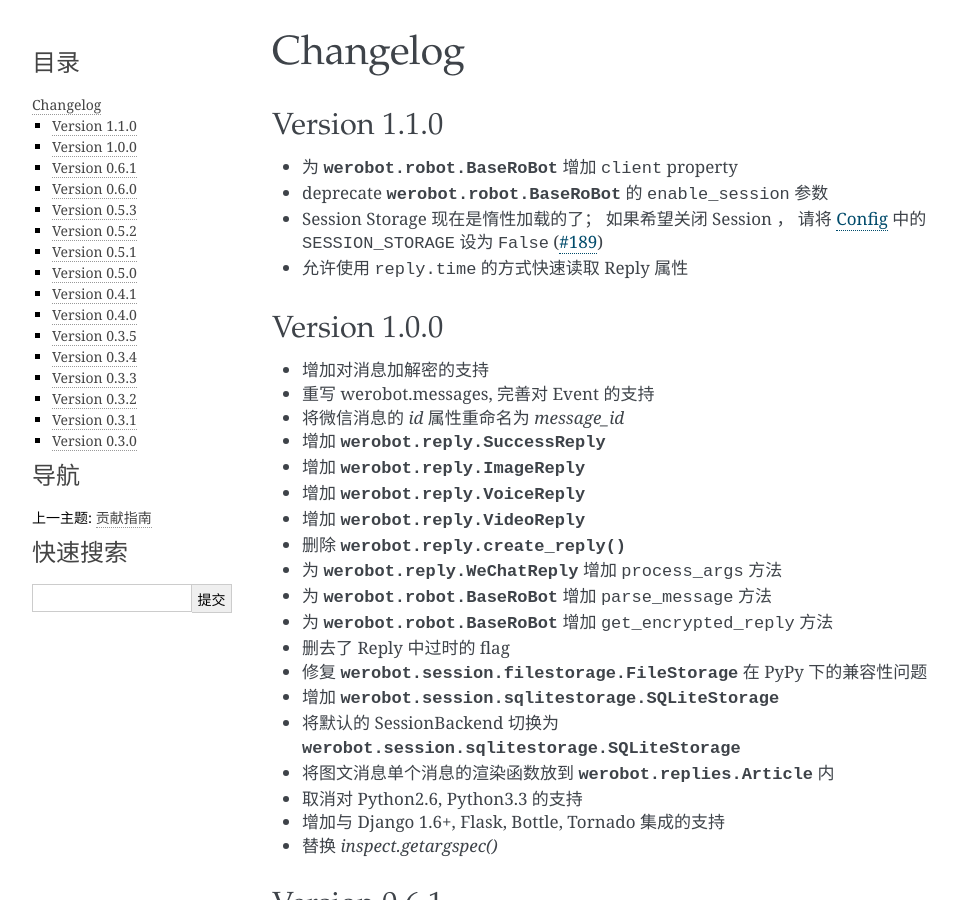
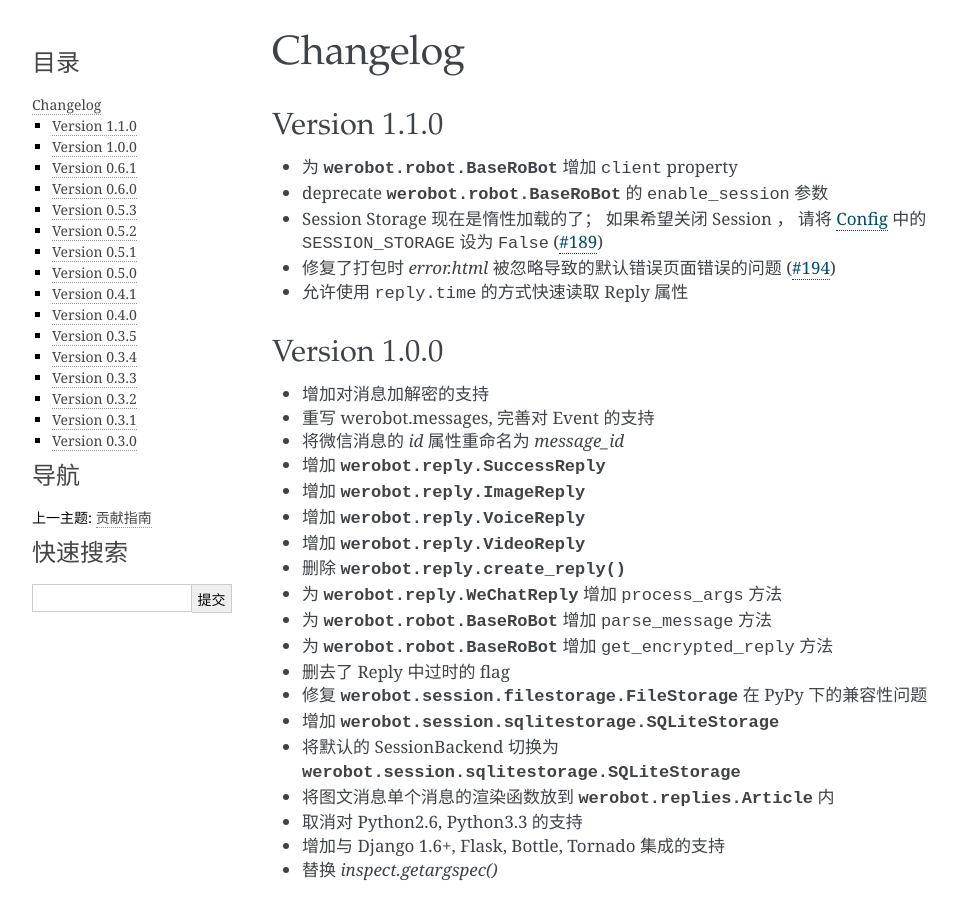
Before and after one commit to offu/WeRoBot, a Sphinx documentation site: the page built from docs/changelog.rst, in a window 1280 px wide and 900 px high. Shown: the whole window, without its empty margins (148-1106 px from the left). Built offline with Sphinx 7.4.7, drawn with Linux system fonts in a browser that asks for light colours.

Commit message:
add changelog

```diff
--- a/docs/changelog.rst
+++ b/docs/changelog.rst
@@ -7,6 +7,7 @@ Version 1.1.0
 + 为 :class:`werobot.robot.BaseRoBot` 增加 ``client`` property
 + deprecate :class:`werobot.robot.BaseRoBot` 的 ``enable_session`` 参数
 + Session Storage 现在是惰性加载的了； 如果希望关闭 Session ， 请将 :doc:`config` 中的 ``SESSION_STORAGE`` 设为 ``False`` (`#189 <https://github.com/whtsky/WeRoBot/issues/189>`_)
++ 修复了打包时 `error.html` 被忽略导致的默认错误页面错误的问题 (`#194 <https://github.com/whtsky/WeRoBot/issues/194>`_)
 + 允许使用 ``reply.time`` 的方式快速读取 Reply 属性
 
 Version 1.0.0
```
